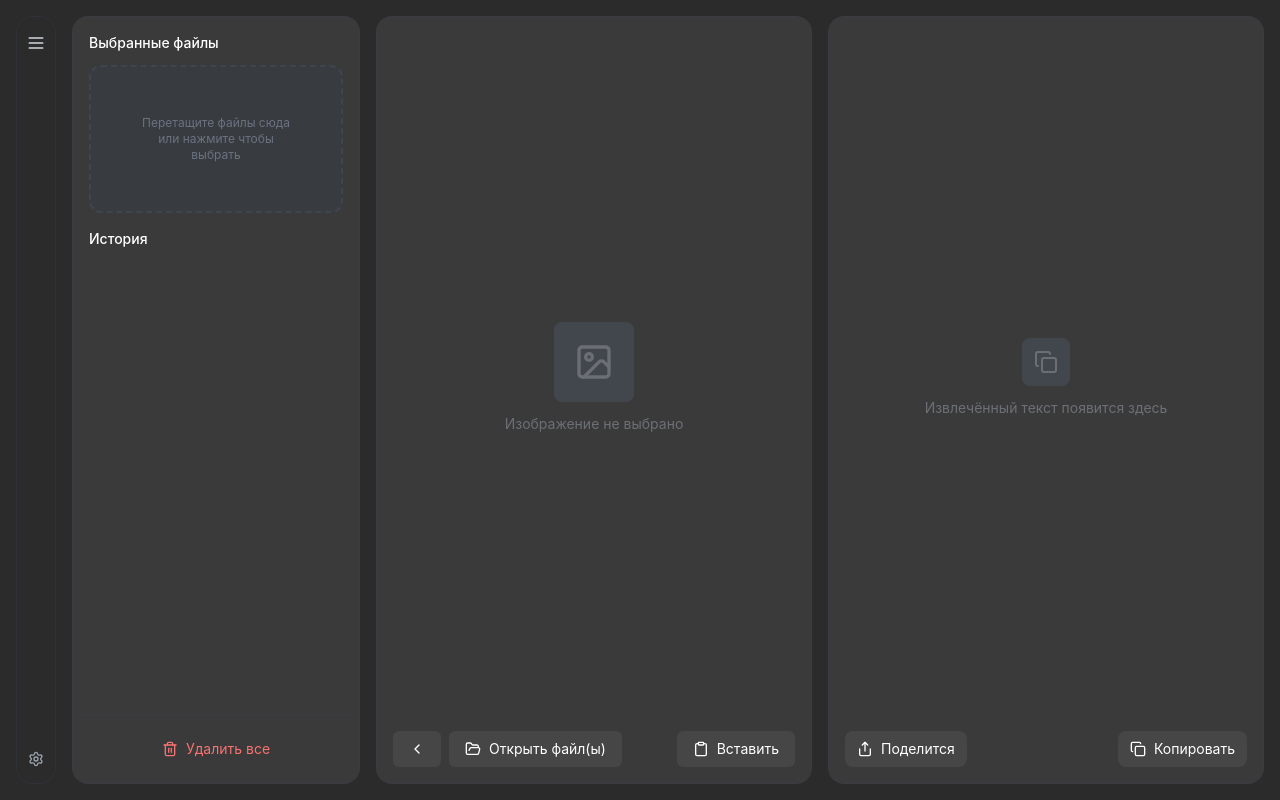
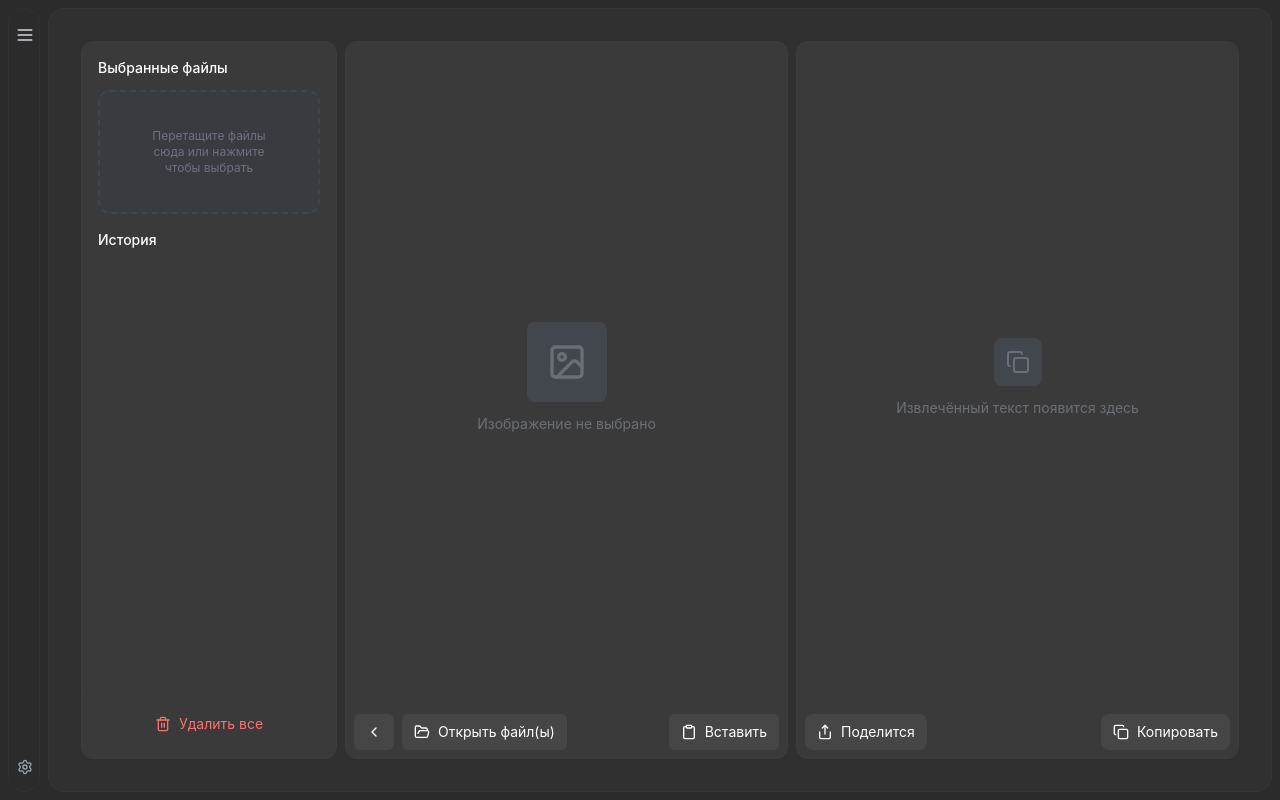
Before and after one commit to aleksgov/tns-reader-app, a React (Create React App) app: page / in a window 1280 px wide. Built offline with nearby package versions, Linux system fonts and the light colour scheme.

Commit message:
feat(size): changing app's pd&mg

```diff
--- a/src/App.js
+++ b/src/App.js
@@ -10,15 +10,8 @@ export default function ImageToTextApp() {
 
     // загрузка истории при запуске
     useEffect(() => {
-        const savedHistory = localStorage.getItem('imageToTextHistory');
-        if (savedHistory) {
-            try {
-                setHistory(JSON.parse(savedHistory));
-            } catch (error) {
-                console.error('Ошибка загрузки истории:', error);
-                setHistory([]);
-            }
-        }
+        const savedHistory = JSON.parse(localStorage.getItem('imageToTextHistory') || '[]');
+        setHistory(savedHistory);
     }, []);
 
     // сохранение истории при ее изменении
@@ -71,9 +64,9 @@ export default function ImageToTextApp() {
 
     return (
         <div className="h-screen bg-gradient-to-br bg-[#2b2b2b] flex flex-col">
-            <div className="flex flex-1 p-4 gap-4">
+            <div className="flex flex-1 p-2 gap-2">
                 {/* Боковая панель меню */}
-                <div className={`bg-[#2b2b2b] backdrop-blur-sm rounded-2xl border border-gray-700/30 flex flex-col transition-all duration-300 overflow-hidden ${isMenuOpen ? 'w-72' : 'w-10'}`}>
+                <div className={`bg-[#2b2b2b] backdrop-blur-sm rounded-2xl border border-gray-700/30 flex flex-col transition-all duration-300 overflow-hidden ${isMenuOpen ? 'w-72' : 'w-8'}`}>
                     {/* Иконка меню */}
                     <div className={`flex items-center p-4 ${isMenuOpen ? '' : 'justify-center'}`}>
                         <Menu
@@ -89,11 +82,15 @@ export default function ImageToTextApp() {
                     </div>
                 </div>
 
-                <div className={`bg-[#3a3a3a] backdrop-blur-sm rounded-2xl border border-gray-700/30 flex flex-col transition-all duration-300 ${isSidebarOpen ? 'w-72' : 'w-0 overflow-hidden opacity-0'}`}>
+                {/* Основная рабочая область */}
+                <div className="flex-1 bg-[#303030] rounded-2xl border border-gray-700/30 p-8">
+                    <div className="flex flex-row gap-2 h-full">
+                        {/* Область файлов */}
+                        <div className={`bg-[#3a3a3a] backdrop-blur-sm rounded-xl border border-gray-700/30 flex flex-col transition-all duration-300 ${isSidebarOpen ? 'w-64' : 'w-0 overflow-hidden opacity-0'}`}>
                             {/* Выбранные файлы */}
                             <div className="px-4 pb-4 pt-4">
                                 <h3 className="text-white font-medium text-sm mb-3">Выбранные файлы</h3>
-                        <div className="bg-gray-700/30 rounded-xl p-8 border-2 border-dashed border-gray-600/40 text-center">
+                                <div className="bg-gray-700/30 rounded-xl p-6 border-2 border-dashed border-gray-600/40 text-center">
                                     <input
                                         type="file"
                                         accept="image/*"
@@ -103,7 +100,7 @@ export default function ImageToTextApp() {
                                     />
                                     <label
                                         htmlFor="file-upload"
-                                className="cursor-pointer block hover:bg-gray-600/20 p-4 rounded-lg transition-colors"
+                                        className="cursor-pointer block hover:bg-gray-600/20 p-3 rounded-lg transition-colors"
                                     >
                                         <div className="text-gray-500 text-xs">Перетащите файлы сюда или нажмите чтобы выбрать</div>
                                     </label>
@@ -135,7 +132,7 @@ export default function ImageToTextApp() {
                                             </div>
                                             <button
                                                 onClick={(e) => {
-                                            e.stopPropagation(); // не открываем файл при клике на кнопку удаления
+                                                    e.stopPropagation();
                                                     handleDeleteFile(file.id);
                                                 }}
                                                 className="p-1 text-red-400 hover:text-red-300 opacity-0 group-hover:opacity-100 transition-opacity flex-shrink-0"
@@ -159,11 +156,8 @@ export default function ImageToTextApp() {
                             </div>
                         </div>
 
-                {/* Область для изображения и текста */}
-                <div className="flex-1 flex flex-row gap-4">
-
-                    {/* Область для изображения*/}
-                    <div className="flex-1 rounded-2xl border bg-[#3a3a3a] border-gray-700/30 flex flex-col p-6">
+                        {/* Область для изображения */}
+                        <div className="flex-1 rounded-xl border bg-[#3a3a3a] border-gray-700/30 flex flex-col p-4">
                             <div className="flex-1 flex items-center justify-center">
                                 {selectedImage ? (
                                     <img
@@ -184,16 +178,16 @@ export default function ImageToTextApp() {
                                 <div className="flex gap-2">
                                     <button
                                         onClick={() => setIsSidebarOpen(!isSidebarOpen)}
-                                    className="flex items-center justify-center px-4 py-2 bg-[#464646] hover:bg-[#4b4b4b] rounded-md transition-colors text-white"
+                                        className="flex items-center justify-center px-3 py-2 bg-[#464646] hover:bg-[#4b4b4b] rounded-md transition-colors text-white"
                                     >
                                         <ChevronLeft className={`w-4 h-4 transition-transform ${isSidebarOpen ? '' : 'rotate-180'}`} />
                                     </button>
-                                <button className="flex items-center px-4 py-2 bg-[#464646] hover:bg-[#4b4b4b] rounded-md transition-colors text-white text-sm">
+                                    <button className="flex items-center px-3 py-2 bg-[#464646] hover:bg-[#4b4b4b] rounded-md transition-colors text-white text-sm">
                                         <FolderOpen className="w-4 h-4 mr-2" />
                                         Открыть файл(ы)
                                     </button>
                                 </div>
-                            <button className="flex items-center px-4 py-2 bg-[#464646] hover:bg-[#4b4b4b] rounded-md transition-colors text-white text-sm">
+                                <button className="flex items-center px-3 py-2 bg-[#464646] hover:bg-[#4b4b4b] rounded-md transition-colors text-white text-sm">
                                     <Clipboard className="w-4 h-4 mr-2" />
                                     Вставить
                                 </button>
@@ -201,7 +195,7 @@ export default function ImageToTextApp() {
                         </div>
 
                         {/* Область для текста */}
-                    <div className="flex-1 bg-[#3a3a3a] backdrop-blur-sm rounded-2xl border border-gray-700/30 flex flex-col p-6">
+                        <div className="flex-1 bg-[#3a3a3a] backdrop-blur-sm rounded-xl border border-gray-700/30 flex flex-col p-4">
                             <div className="flex-1 overflow-auto">
                                 {extractedText ? (
                                     <div className="text-gray-200 text-sm leading-relaxed whitespace-pre-wrap">
@@ -232,5 +226,6 @@ export default function ImageToTextApp() {
                     </div>
                 </div>
             </div>
+        </div>
     );
 }
```
Lines whose indentation alone changed are shown as unchanged.
